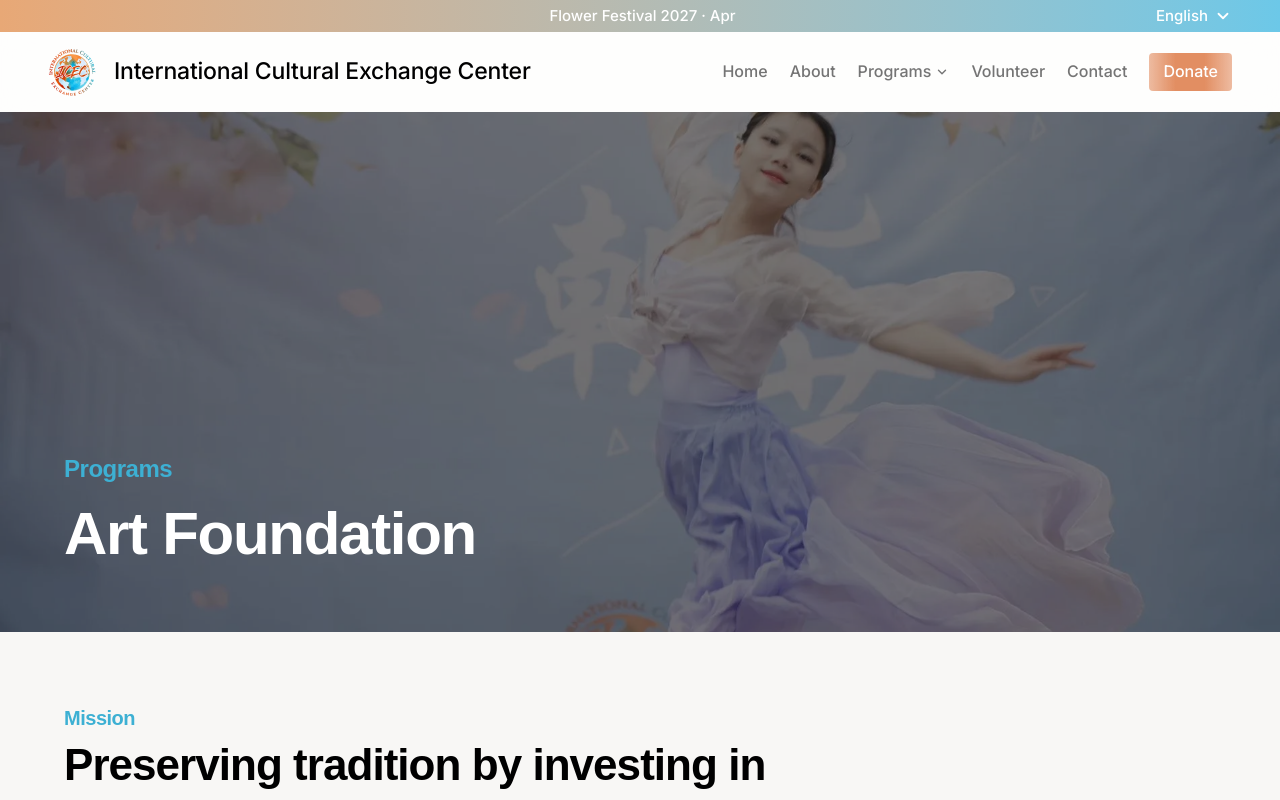
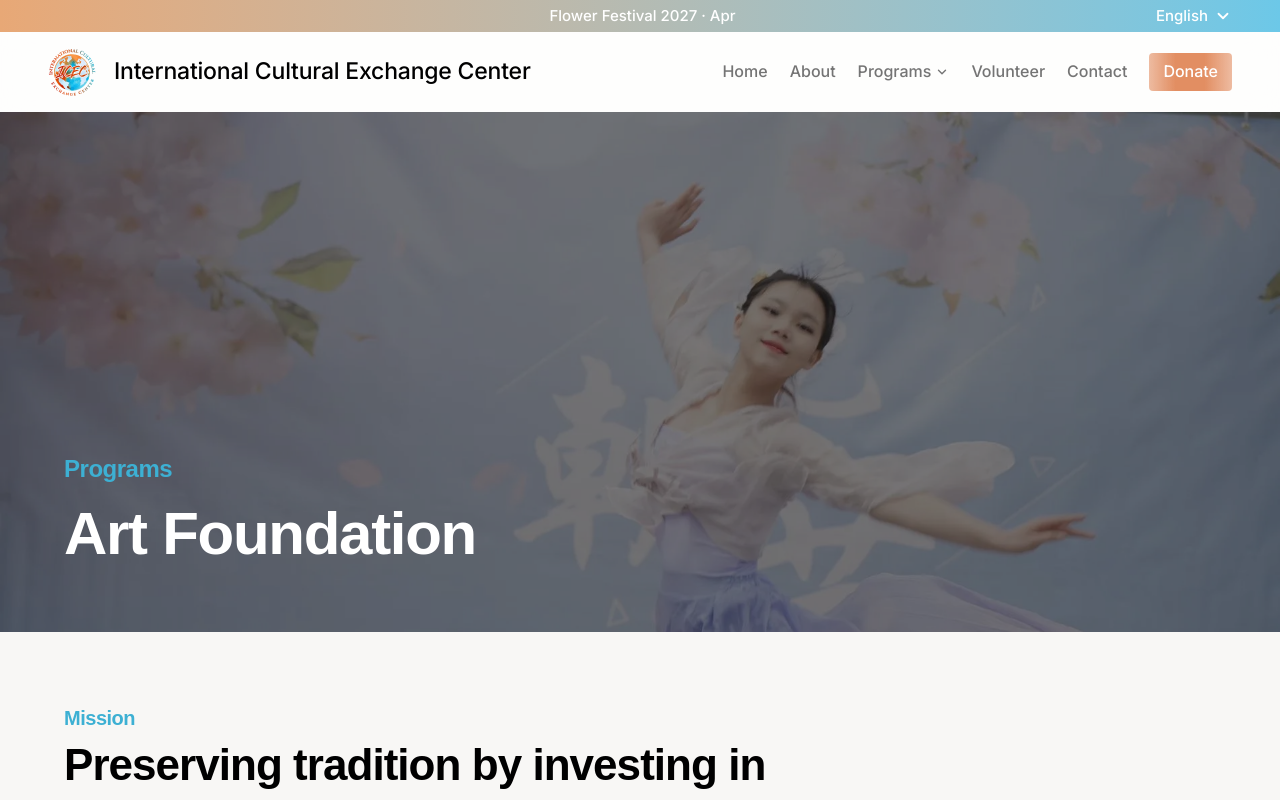
Before and after one commit to Blair-Su/International-Cultural-Exchange-Center, a React (Vite) app: page / in a window 1280 px wide. Both pictures are taken after a click on the element "Art Foundation". Shown: the top 800 px of the page. Built offline with nearby package versions, Linux system fonts and the light colour scheme.

Commit message:
Align art foundation hero image top

```diff
--- a/src/app/ArtFoundationPage.tsx
+++ b/src/app/ArtFoundationPage.tsx
@@ -13,7 +13,7 @@ interface Props { onNavigate: (page: Page) => void; }
 function HeroSection() {
   return (
     <div className="relative w-full h-[300px] sm:h-[380px] lg:h-[520px] overflow-hidden">
-      <img src={heroImg} alt="ICEC Art Foundation" className="absolute inset-0 w-full h-full object-cover" />
+      <img src={heroImg} alt="ICEC Art Foundation" className="absolute inset-0 w-full h-full object-cover object-top" />
       <div className="absolute inset-0 bg-black/50" />
       <div className="relative flex flex-col justify-end h-full max-w-[1248px] mx-auto px-4 sm:px-6 lg:px-12 pb-10 sm:pb-14 lg:pb-16">
         <p className="font-['Inter:Semi_Bold',sans-serif] font-semibold text-[16px] sm:text-[20px] lg:text-[24px] text-[#3DB0D3] tracking-[-0.48px] leading-[1.45] mb-2 lg:mb-3">
```
